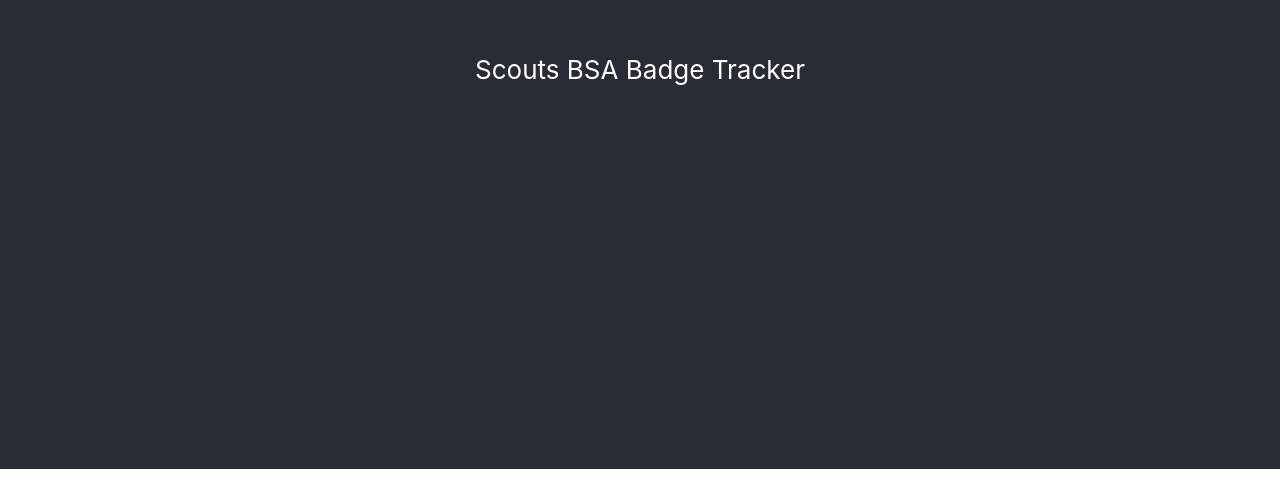
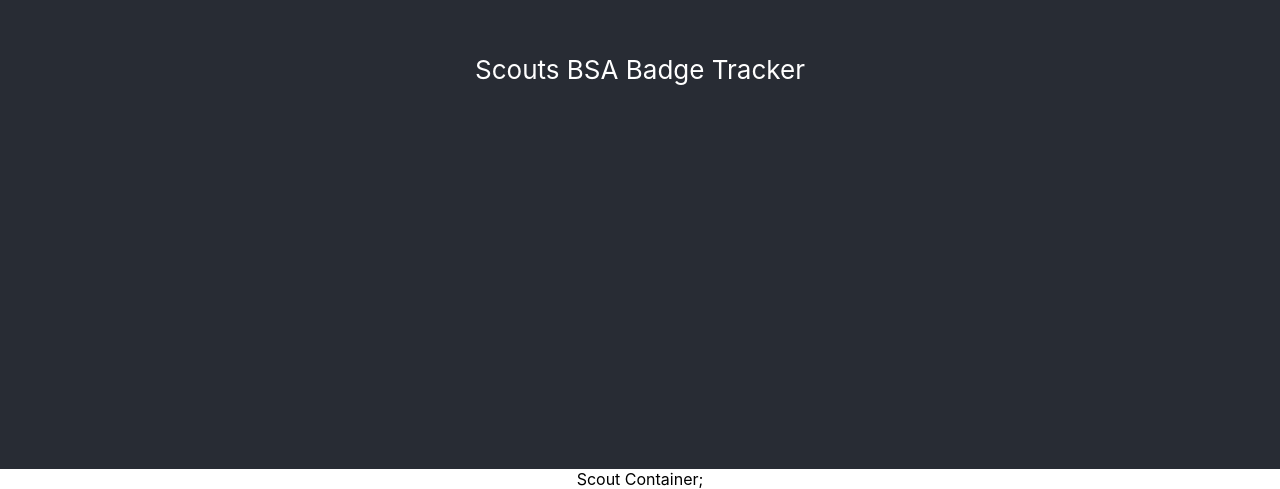
Before and after one commit to cseiter/Phase3ProjectFrontEnd, a React (Create React App) app: page / in a window 1280 px wide. Shown: the part 331-820 px from the top of the page. Built offline with nearby package versions, Linux system fonts and the light colour scheme.

Commit message:
ScoutContainer import successfully showing text on main app

```diff
--- a/src/App.js
+++ b/src/App.js
@@ -1,4 +1,5 @@
 import './App.css';
+import ScoutContainer from './components/ScoutContainer/ScoutContainer';
 
 function App() {
   return (
@@ -6,6 +7,7 @@
       <header className="App-header">
         Scouts BSA Badge Tracker
       </header>
+      <ScoutContainer />
     </div>
   );
 }
--- a/components/ScoutContainer/ScoutContainer.js
+++ b/src/components/ScoutContainer/ScoutContainer.js
@@ -3,10 +3,7 @@
 export default function ScoutContainer() {
     return (
         <div>
-
-
-
-
+            Scout Container;
         </div>
     )
 }
```
